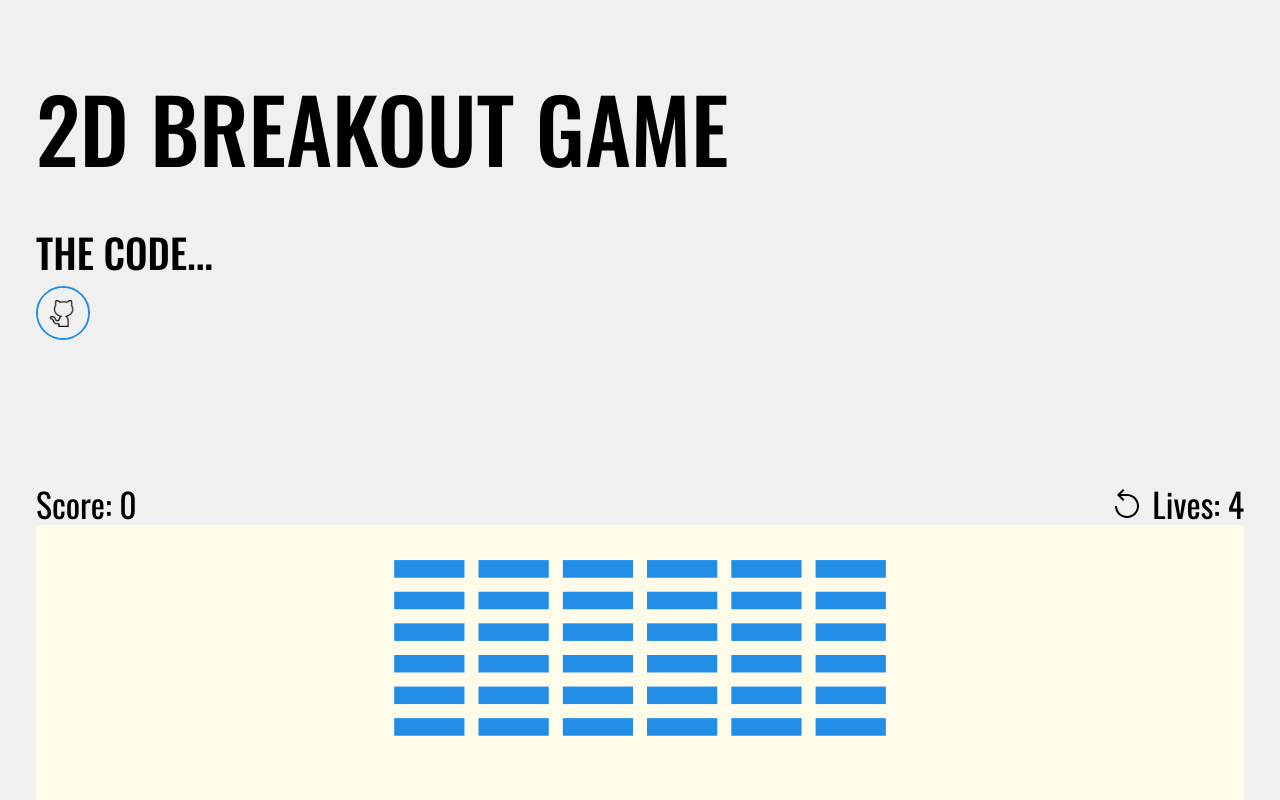
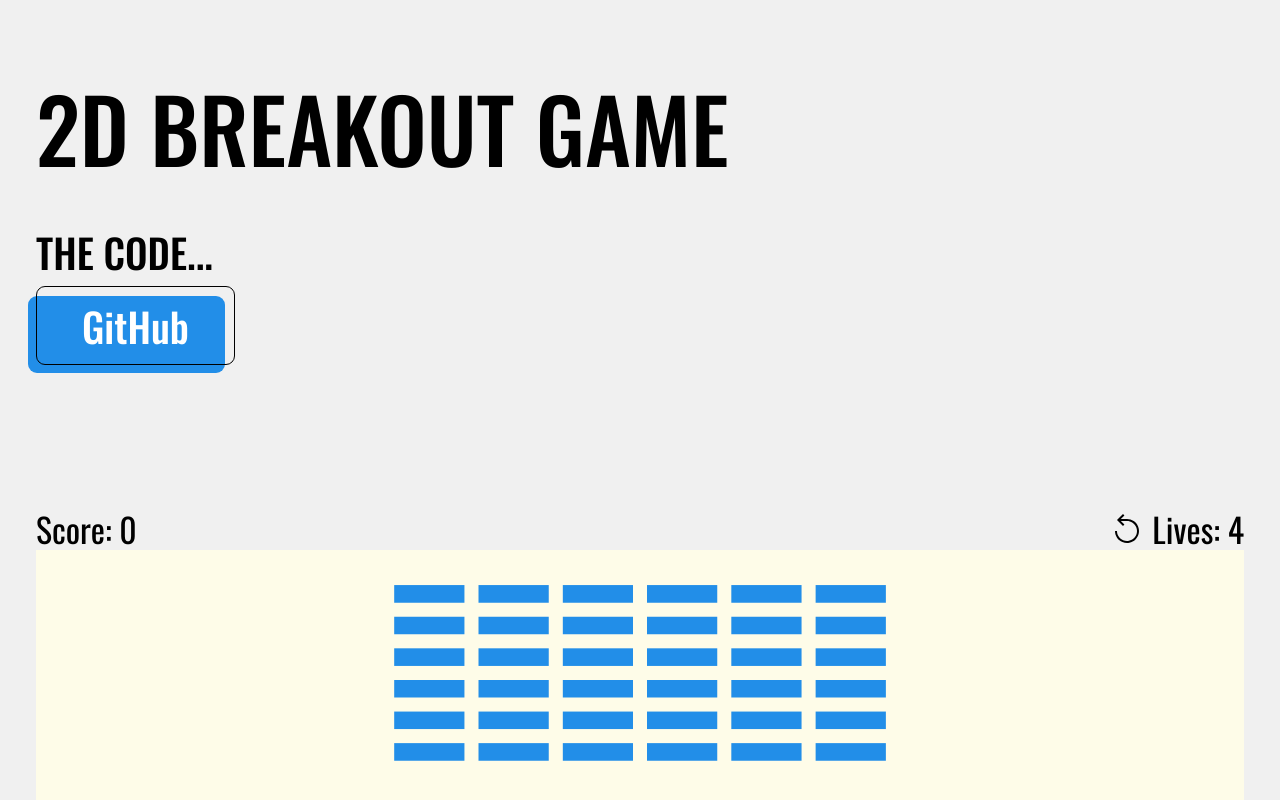
Before and after one commit to mqwebster/mqwebster, a Next.js app: page /portfolio/2d-breakout-game in a window 1280 px wide. Shown: the top 800 px of the page. Built offline with nearby package versions, Linux system fonts and the light colour scheme.

Commit message:
simplified button and added button interface for stronger type checking

```diff
--- a/src/components/atoms/Button.tsx
+++ b/src/components/atoms/Button.tsx
@@ -1,91 +1,23 @@
 "use client";
-import { useState } from "react";
-import Image from "next/image";
+import Link from "next/link";
+import ButtonInterface from "@/types/atoms/ButtonInterface";
 
-export default function Button({ icon, link, newWindow = true, text, type }) {
-  const [btnText, setBtnText] = useState(text);
-
-  const btnContent = (
-    <div className="group relative w-12 h-12 hover:w-40 overflow-clip flex items-center justify-between rounded-full border-2 hover:border-r-0 border-blue-base transition-[width] duration-[800ms] pr-10 font-body type-preset-base">
-      <span className="hidden group-hover:block mx-auto">{btnText}</span>
-      <div className="buttonImage group-hover:rotate-[360deg] absolute right-0 transition-transform duration-[800ms] w-12 h-12 p-3 rounded-full border-0 group-hover:border-2 border-blue-base">
-        <Image
-          src={icon}
-          alt="Button Icon"
-          className="object-contain dark:invert"
-        />
-      </div>
-    </div>
+export default function Button({
+  text,
+  href,
+  newTab = true,
+  icon,
+}: ButtonInterface) {
+  return (
+    <button className="rounded-lg px-10 py-3 border border-black bg-transparent text-white dark:border-white relative group transition duration-200">
+      <Link
+        href={href}
+        target={newTab ? "_blank" : "_self"}
+        rel={newTab ? "noopener noreferrer" : ""}
+      >
+        <div className="rounded-lg absolute -bottom-2 right-2 bg-blue-base group-hover:bg-blue-dark h-full w-full -z-10 group-hover:bottom-0 group-hover:right-0 transition-all duration-200" />
+        <span className="relative">{text}</span>
+      </Link>
+    </button>
   );
-
-  function emailBtn() {
-    function copyEmail() {
-      setBtnText("Copied!");
-      const newLink = link.replace("mailto:", "");
-      navigator.clipboard.writeText(newLink);
-
-      setTimeout(() => {
-        setBtnText(text);
-      }, 4000);
-    }
-
-    return (
-      <button
-        onClick={(e) => {
-          e.preventDefault();
-          copyEmail();
-        }}
-      >
-        <a
-          href={link}
-          target={newWindow ? "_blank" : ""}
-          rel="noopener noreferrer"
-        >
-          {btnContent}
-        </a>
-      </button>
-    );
-  }
-
-  function resumeBtn() {
-    function download() {
-      setBtnText("Downloaded!");
-      setTimeout(() => {
-        setBtnText(text);
-      }, 2000);
-    }
-    return (
-      <button onClick={download}>
-        <a
-          href={link}
-          target={newWindow ? "_blank" : ""}
-          rel="noopener noreferrer"
-          download="Marques-Webster-Resume"
-        >
-          {btnContent}
-        </a>
-      </button>
-    );
-  }
-
-  function buttonType(type) {
-    return (
-      {
-        email: emailBtn(),
-        resume: resumeBtn(),
-      }[type] || (
-        <button>
-          <a
-            href={link}
-            target={newWindow ? "_blank" : ""}
-            rel="noopener noreferrer"
-          >
-            {btnContent}
-          </a>
-        </button>
-      )
-    );
-  }
-
-  return buttonType(type);
 }
--- a/src/components/blocks/footer.tsx
+++ b/src/components/blocks/footer.tsx
@@ -32,30 +32,13 @@ export default function Footer() {
         <p className="font-body type-preset-base max-w-2xl">{`I'm currently open to work, and I'm always ready to learn!`}</p>
 
         <div className="flex gap-4 mt-20">
+          <Button href={"/files/resume.pdf"} text="Resume" />
+          <Button href="mailto:contact@mqwebster.com" text="Email" />
           <Button
-            link={"/files/resume.pdf"}
-            text="Resume"
-            icon={download}
-            type="resume"
+            href="https://www.linkedin.com/in/mqwebster/"
+            text="LinkedIn"
           />
-          <Button
-            link="mailto:contact@mqwebster.com"
-            text="Email"
-            icon={email}
-            type="email"
-          />
-          <Button
-            link="https://www.linkedin.com/in/mqwebster/"
-            text="LinkedIn"
-            icon={linkedin}
-            type="social"
-          />
-          <Button
-            link="https://github.com/mqwebster"
-            text="GitHub"
-            icon={github}
-            type="social"
-          />
+          <Button href="https://github.com/mqwebster" text="GitHub" />
         </div>
 
         <div className="mt-16 flex flex-col gap-2">
--- /dev/null
+++ b/types/atoms/ButtonInterface.ts
@@ -0,0 +1,9 @@
+import { ContentfulImageInterface } from "../ContentfulImageInterface";
+
+export default interface ButtonInterface {
+  text: string;
+  href: string;
+  icon?: ContentfulImageInterface;
+  newTab?: boolean;
+  open?: boolean;
+}
```
